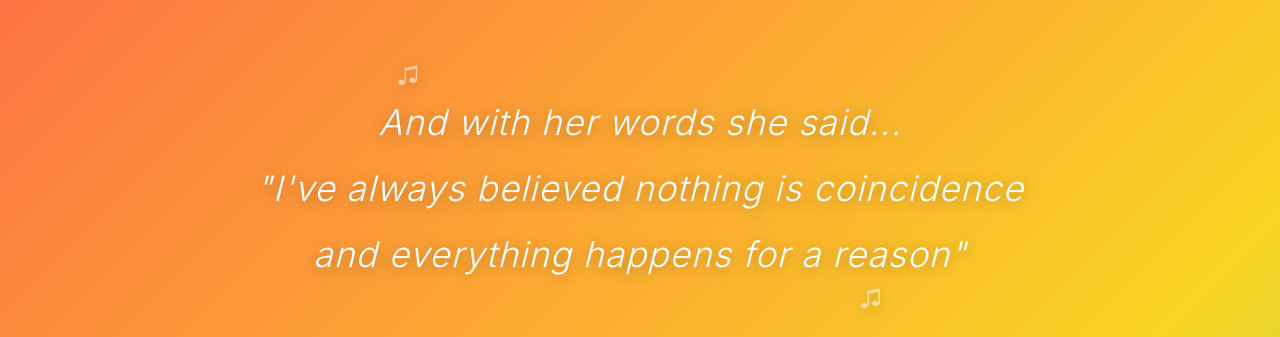
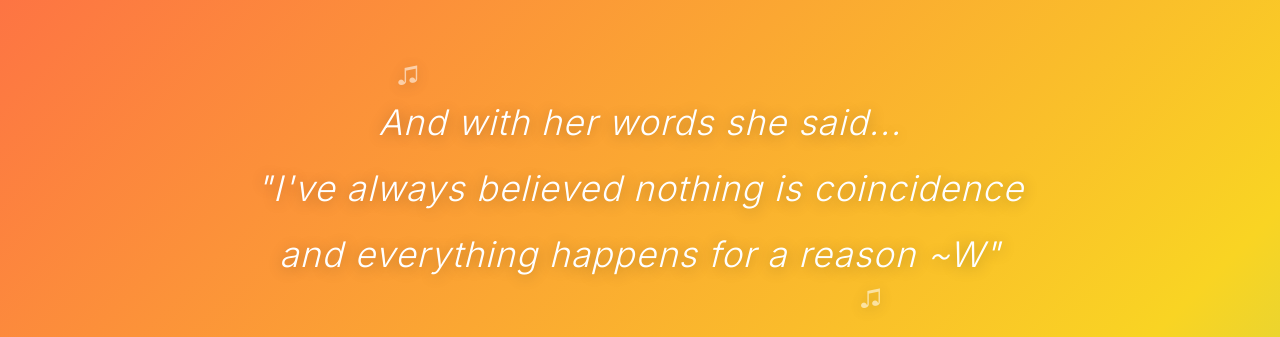
Before and after one commit to 0x4ymn/play.github.io, a plain HTML site: page index.html in a window 1280 px wide. Shown: the top 337 px of the page. Drawn offline with Linux system fonts and the light colour scheme.

Commit message:
Update index.html

```diff
--- a/index.html
+++ b/index.html
@@ -133,7 +133,7 @@
   <h1>
     <span class="line">And with her words she said...</span>
     <span class="line">"I've always believed nothing is coincidence </span>
-    <span class="line">and everything happens for a reason"</span>
+    <span class="line">and everything happens for a reason ~W"</span>
   </h1>
 
   <div class="spotify-container">
```
